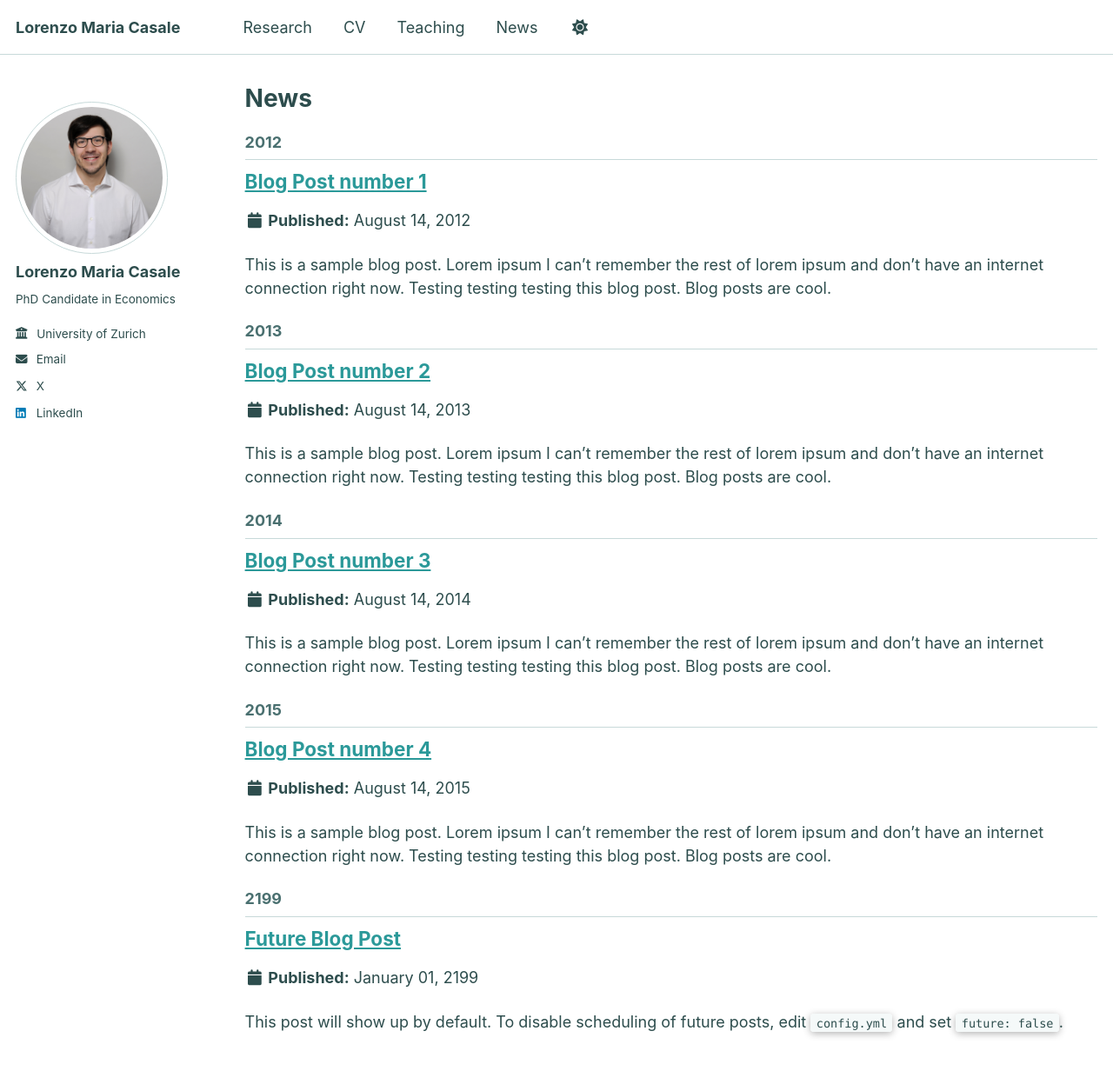
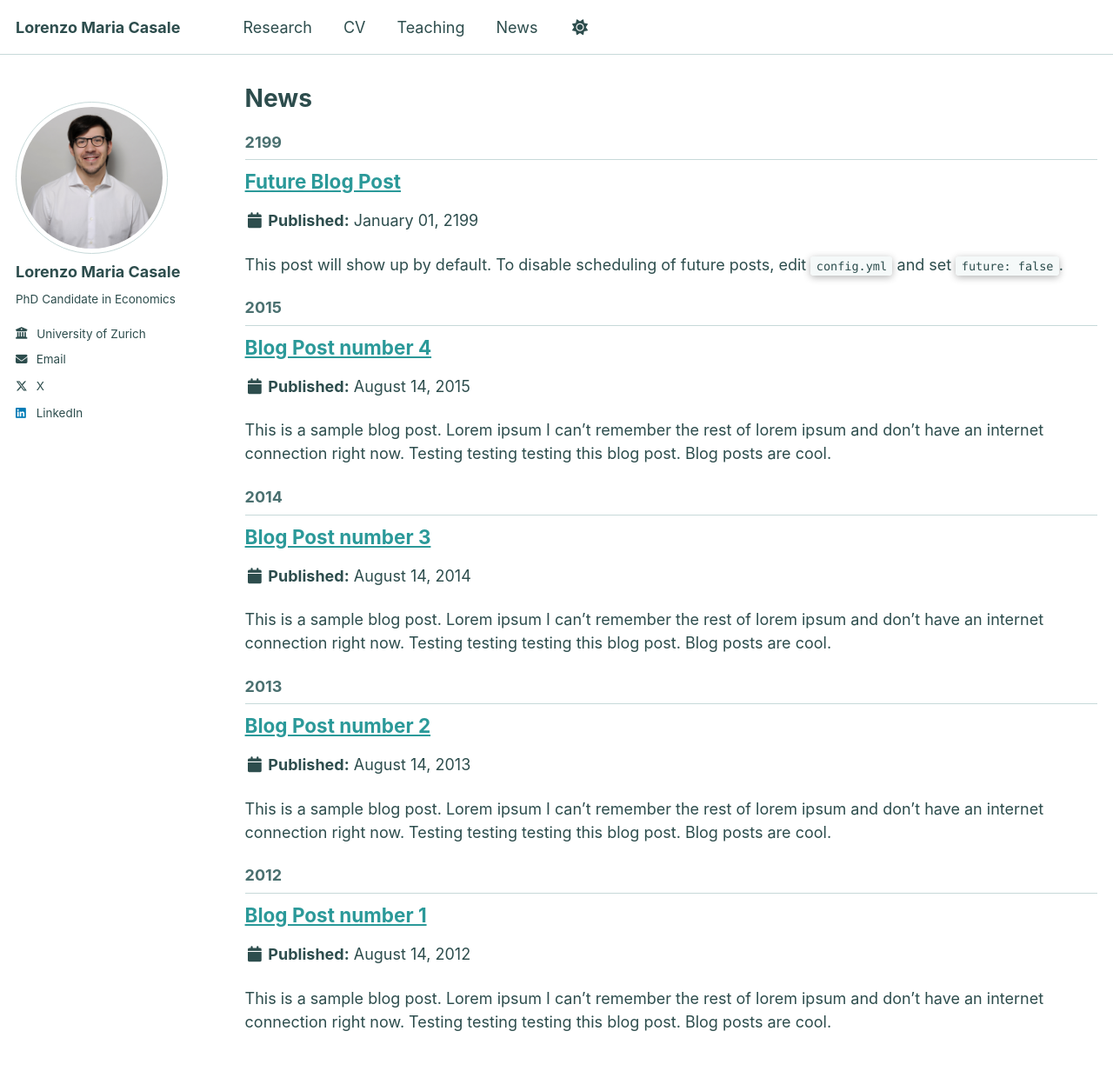
Before and after one commit to lorenzomariacasale/lorenzomariacasale.github.io, a Jekyll site: the page built from _pages/news.html, in a window 1280 px wide and 1400 px high. Shown: the top 1232 px of the window at 87% size. Built offline with Jekyll 4.4.1, drawn with Linux system fonts in a browser that asks for light colours; some of the changed lines change nothing that is shown.

Commit message:
First Trial News Section

```diff
--- a/_pages/news.html
+++ b/_pages/news.html
@@ -9,7 +9,7 @@ redirect_from:
 
 {% include base_path %}
 {% capture written_year %}'None'{% endcapture %}
-{% for post in site.news %}
+{% for post in site.news reversed %}
   {% capture year %}{{ post.date | date: '%Y' }}{% endcapture %}
   {% if year != written_year %}
     <h2 id="{{ year | slugify }}" class="archive__subtitle">{{ year }}</h2>
```
